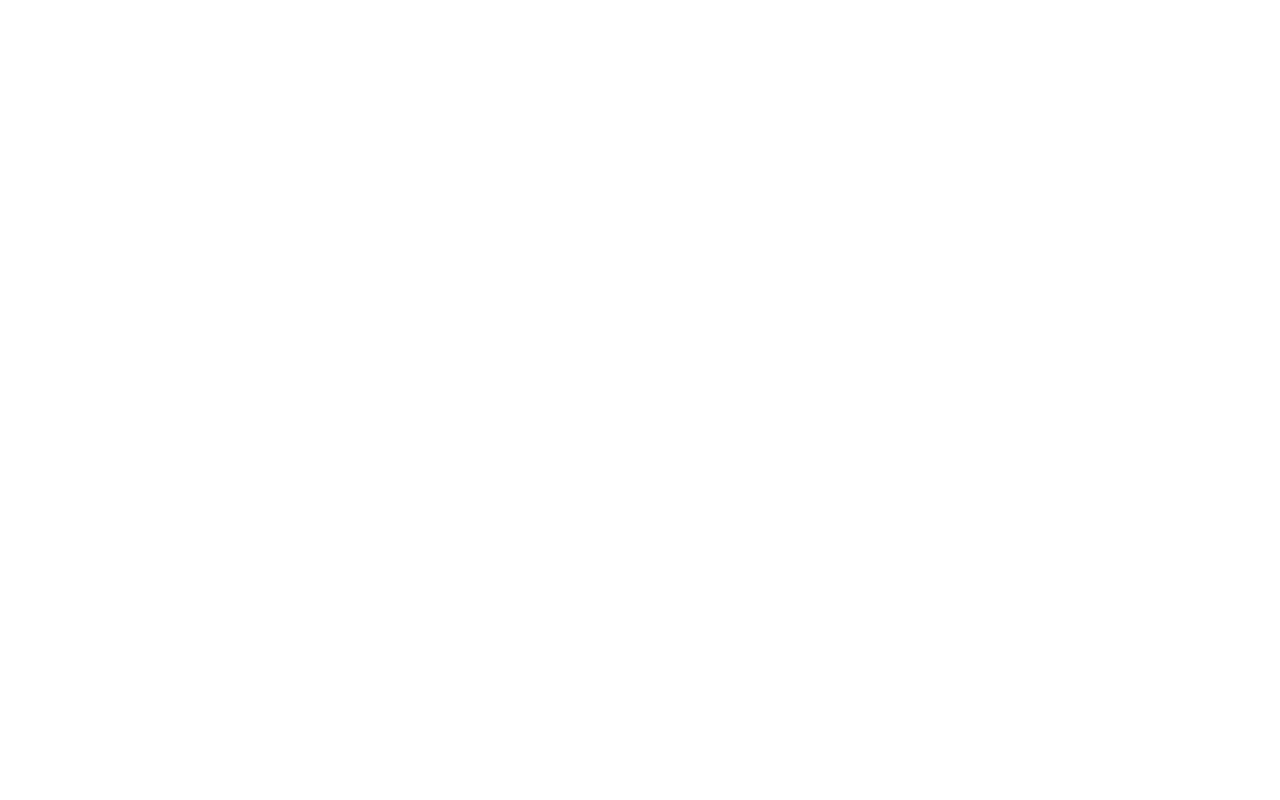
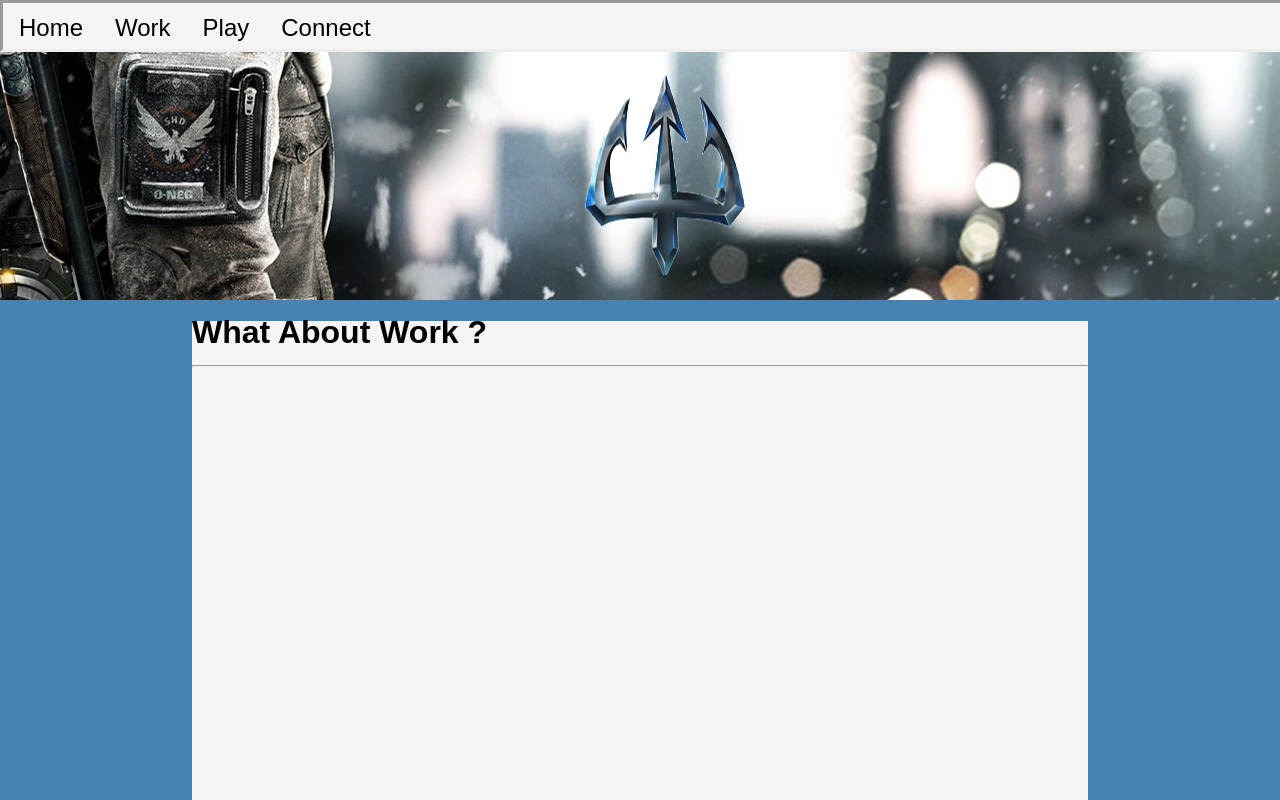
Before and after one commit to koudura/csc_405_website, a plain HTML site: page CSC405_ma_web/docs/work.html in a window 1280 px wide. Shown: the top 800 px of the page. Drawn offline with Linux system fonts and the light colour scheme.

Commit message:
third page init

```diff
--- a/CSC405_ma_web/css/doc.css
+++ b/CSC405_ma_web/css/doc.css
@@ -1,6 +1,6 @@
 body {
     color: black;
-    background-color: lightblue;
+    background-color: steelblue;
     font-family: Lithos Pro Regular, Arial, sans-serif;
     line-height: 1.4em;
     align-content: center;
@@ -15,11 +15,12 @@ header {
 }
 
 .main-page {
-    background-color: lightblue;
+    background-color: steelblue;
 }
 
 #head {
     width: inherit;
+    z-index: 4;
 }
 
 #head ul {
@@ -31,6 +32,7 @@ header {
     background-color: whitesmoke;
     position: fixed;
     border: inset;
+    z-index: 4;
 }
 
 #head li {
@@ -53,7 +55,7 @@ header {
 }
 
 #head li a:hover {
-    background-color: lightblue;
+    background-color: steelblue;
     box-shadow: 2px 2px 2px #aaaaaa;
 }
 
@@ -71,9 +73,17 @@ header {
     background-image: url("../img/trident_logo.png");
     background-repeat: no-repeat;
     background-position: center;
-    position: fixed;
+    position: absolute;
+    z-index: 1;
 }
 
 .site-logo:hover {
     transform: scale(1.2) rotate(360deg);
 }
+
+#container{
+    width: 70%;
+    height: 1000px;
+    margin: 0 auto;
+    background-color: whitesmoke;
+}
--- a/CSC405_ma_web/docs/work.html
+++ b/CSC405_ma_web/docs/work.html
@@ -2,9 +2,37 @@
 <html lang="en">
 <head>
 	<meta charset="UTF-8">
-	<title>Title</title>
+	<meta name="viewport" content="width=device-width, initial-scale= 1.0">
+
+	<!-- author -->
+	<meta name="author" content="Jedidiah Köudura Enioluwa">
+
+	<!-- assets -->
+	<link rel="icon" href="../img/COD.ico" type="image/x-icon">
+	<link rel="stylesheet" href="../css/doc.css" type="text/css">
+	<title>Dá Köudura Hub - @Work</title>
 </head>
 <body>
-
+<div class="main-page">
+	<header>
+		<nav id=head>
+			<ul>
+				<li><a class="active" href="../index.html">Home</a></li>
+				<li><a class="active" href="work.html">Work</a></li>
+				<li><a class="active" href="play.html">Play</a></li>
+				<li><a class="active" href="contact.html">Connect</a></li>
+			</ul>
+		</nav>
+	</header>
+	<div id="banner-container">
+		<div  class="site-logo">
+		</div>
+	</div>
+	<div id="container">
+		<h1>What About Work ?</h1><hr>
+	</div>
+	<footer>
+		Copyright @True.inc 2018.
+	</footer>
 </body>
 </html>
```
Also changed, not shown: CSC405_ma_web/docs/play.html (+1 -1 lines).
